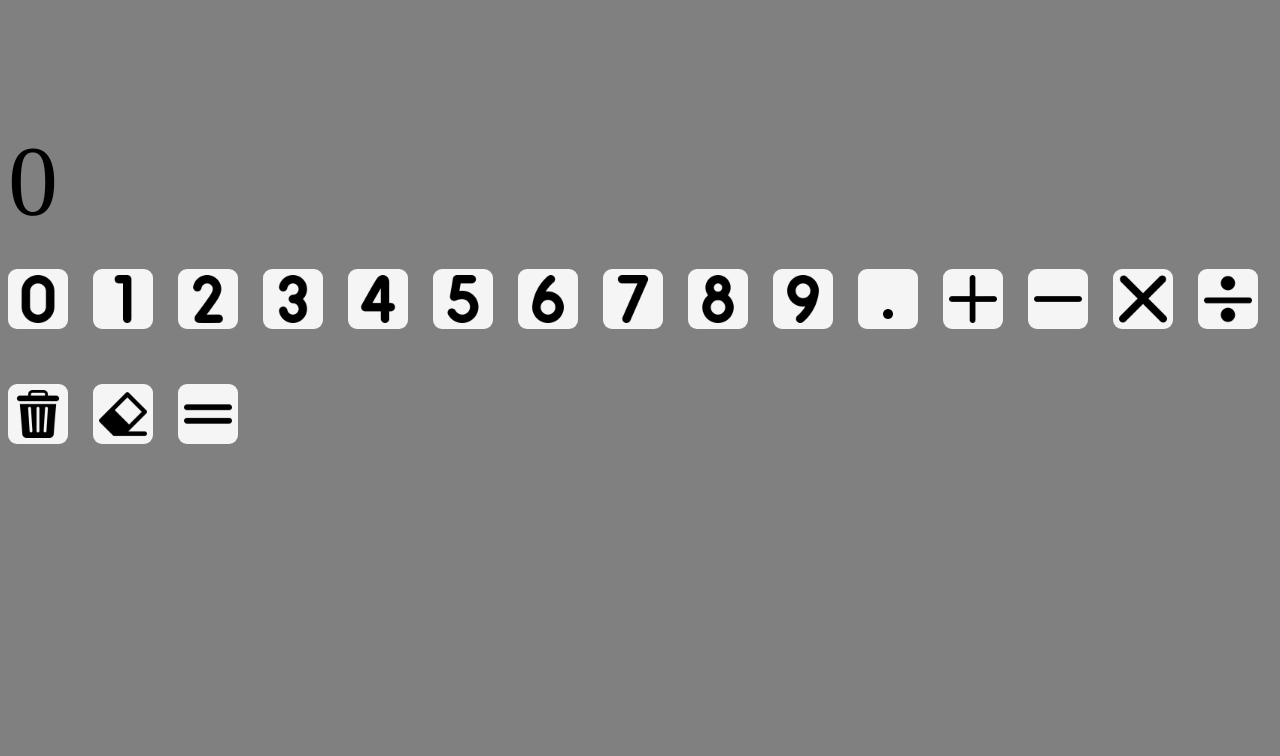
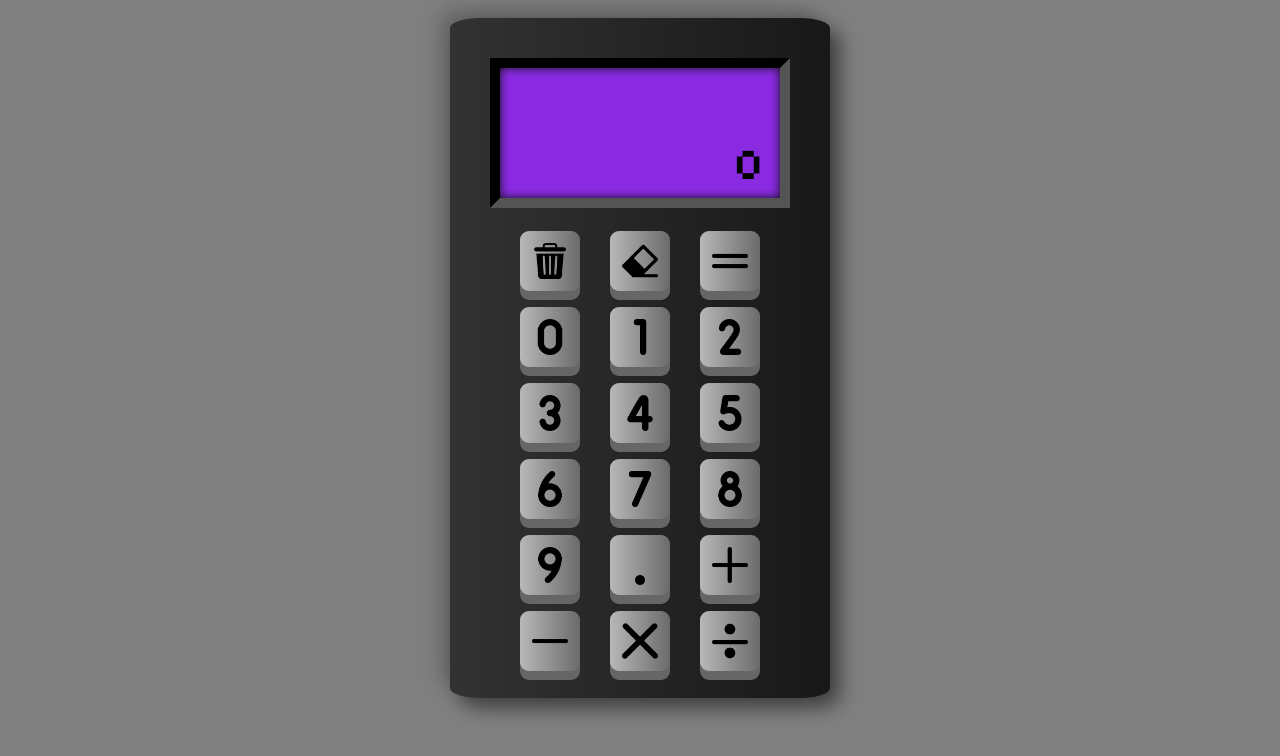
Before and after one commit to RobertLRollins/calculator, a plain HTML site: page index.html in a window 1280 px wide. Drawn offline with Linux system fonts and the light colour scheme.

Commit message:
Style CSS

```diff
--- a/index.html
+++ b/index.html
@@ -4,17 +4,23 @@
     <meta charset="UTF-8">
     <meta name="viewport" content="width=device-width, initial-scale=1.0">
     <script src="calc.js" defer></script>
+    <link rel="preconnect" href="https://fonts.googleapis.com">
+    <link rel="preconnect" href="https://fonts.gstatic.com" crossorigin>
+    <link href="https://fonts.googleapis.com/css2?family=Silkscreen&display=swap" rel="stylesheet">
     <!--<script src="https://cdnjs.cloudflare.com/ajax/libs/mathjs/9.4.4/math.min.js"></script>-->
     <link rel="stylesheet" href="style.css" />
     <title>Calculator</title>
 </head>
 <body>
-    <div id="display">
-        <span id="topOutput"> </span>
-        <br>
+    <div class="calculator">
+        <div class="display" id="display">
+            <span id="topOutput"></span>
             <span id="bottomOutput">0</span>
         </div>
-    <div id="buttonMenu">
+        <div class="buttons" id="buttonMenu">
+            <input class="button" id="clear" type="image" alt="clear" src="images/bin.png"></input>
+            <input class="button" id="delete" type="image" alt="delete" src="images/eraser.png"></input>
+            <input class="button" id="equal" type="image" alt="=" src="images/equal.png"></input>
             <input class="button" id="zero" type="image" alt="0" src="images/zero.png"></input>
             <input class="button" id="one" type="image" alt="1" src="images/one.png"></input>
             <input class="button" id="two" type="image" alt="2" src="images/two.png"></input>
@@ -30,10 +36,7 @@
             <input class="button" id="minus" type="image" alt="-" src="images/minus.png"></input>
             <input class="button" id="multiply" type="image" alt="*" src="images/multiply.png"></input>
             <input class="button" id="divide" type="image" alt="/" src="images/divide.png"></input>
-        <input class="button" id="clear" type="image" alt="clear" src="images/bin.png"></input>
-        <input class="button" id="delete" type="image" alt="delete" src="images/eraser.png"></input>
-        <input class="button" id="equal" type="image" alt="=" src="images/equal.png"></input>
-
+        </div>
     </div>
 </body>
 </html>
--- a/style.css
+++ b/style.css
@@ -1,14 +1,84 @@
-* {
+body {
+    font-family: 'Silkscreen', sans-serif;
     background-color: gray;
-    font-size: 100px;
+    display: flex;
+    flex-direction: column;
+    align-items: center;
+
 }
+
+.calculator {
+    display: flex;
+    flex-direction: column;
+    width: 300px;
+    height: 600px;
+    background-color: #222;
+    padding: 40px;
+    margin: 10px;
+    border-radius: 30px / 10px;
+    box-shadow: 10px 10px 20px rgba(0, 0, 0, 0.5),
+    -10px -10px 20px rgba(75, 75, 75, 0.5);
+    background-image: linear-gradient(to right, rgba(88, 88, 88, 0.3), rgba(0, 0, 0, 0.3));
+}
+
+.display {
+    background-color: blueviolet;
+    display: flex;
+    flex-direction: column;
+    justify-content: space-evenly;
+    align-items: flex-end;
+    border: 10px inset black;
+    height: 100px;
+    padding: 15px;
+    box-shadow: inset 0 0 10px #111;
+}
+
+#topOutput {
+    flex:1 0 50px;
+    font-size: 30px;
+}
+
+#bottomOutput {
+    flex:1 0 70px;
+    font-size: 45px;
+}
+
+.buttons {
+    display: flex;
+    flex-wrap: wrap;
+    justify-content: space-around;
+    align-items: center;
+    margin: 15px;
+
+}
+
 .button {
     width: 60px;
     height: 60px;
-    background-color: whitesmoke;
-    padding: 6px;
+    display: inline-block;
+    padding: 12px;
+    font-size: 24px;
+    cursor: pointer;
+    text-align: center;
+    text-decoration: none;
+    outline: none;
+    color: #fff;
+    background-color: #999;
+    border: none;
+    border-radius: 15px;
+    box-shadow: 0 9px #666;
+    margin: 8px;
     border-radius: 9px;
     box-sizing: border-box;
+    background-image: linear-gradient(to right, rgba(255, 255, 255, 0.3), rgba(0, 0, 0, 0.3));
+}
+
+.button:hover {background-color: #777}
+
+.button:active {
+  background-color: #666;
+  box-shadow: 0 5px #444;
+  transform: translateY(4px);
 }
 
 #decimal {
```
Lines whose indentation alone changed are shown as unchanged.
